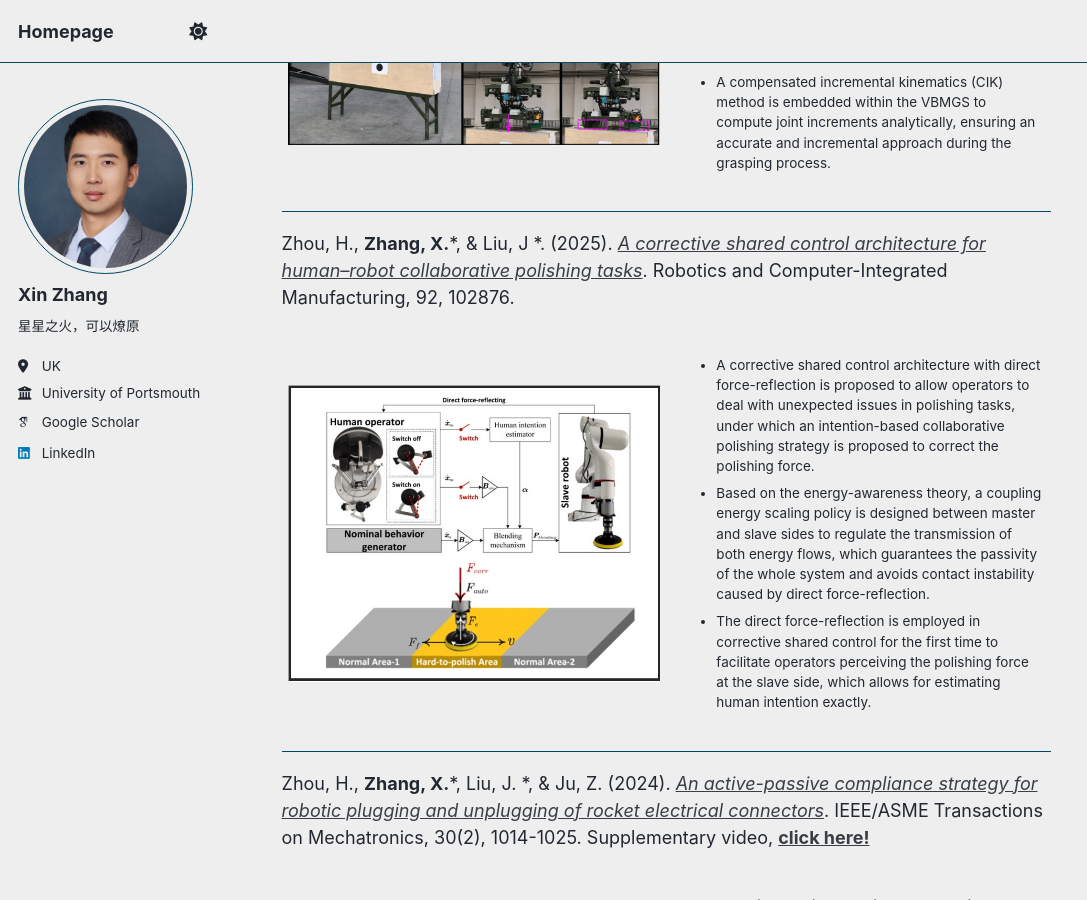
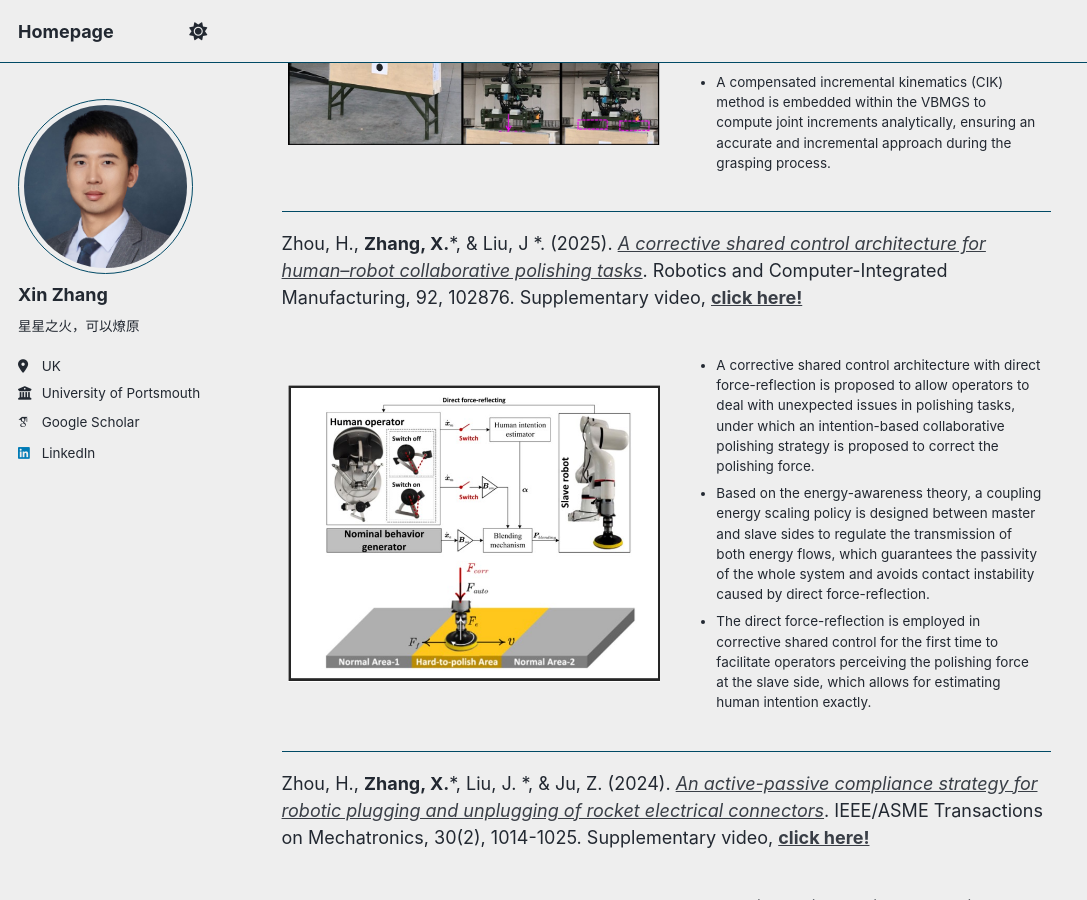
Before and after one commit to Mansion-ZX/Mansion-ZX.github.io, a Jekyll site: the page built from _pages/about.md, in a window 1280 px wide and 900 px high, scrolled down 1907 px. Shown: the whole window, without its empty margins (0-1087 px from the left). Built offline with Jekyll 4.4.1, drawn with Linux system fonts in a browser that asks for light colours; some web fonts are replaced; a script that is not in the unit is left out.

Commit message:
Update about.md

```diff
--- a/_pages/about.md
+++ b/_pages/about.md
@@ -52,7 +52,7 @@ Robotic Grasping & Manipulation
   </tr>
 </table>
 ---
-Zhou, H., **Zhang, X.***, & Liu, J *. (2025). [*A corrective shared control architecture for human–robot collaborative polishing tasks*](https://www.sciencedirect.com/science/article/abs/pii/S0736584524001637). Robotics and Computer-Integrated Manufacturing, 92, 102876.
+Zhou, H., **Zhang, X.***, & Liu, J *. (2025). [*A corrective shared control architecture for human–robot collaborative polishing tasks*](https://www.sciencedirect.com/science/article/abs/pii/S0736584524001637). Robotics and Computer-Integrated Manufacturing, 92, 102876. Supplementary video, [**click here!**](https://youtu.be/aqJdUi6aYnY)
 <table border="0" style="border-collapse: collapse; border: none;">
   <tr>
     <td style="width: 50%; border: none;">
```
